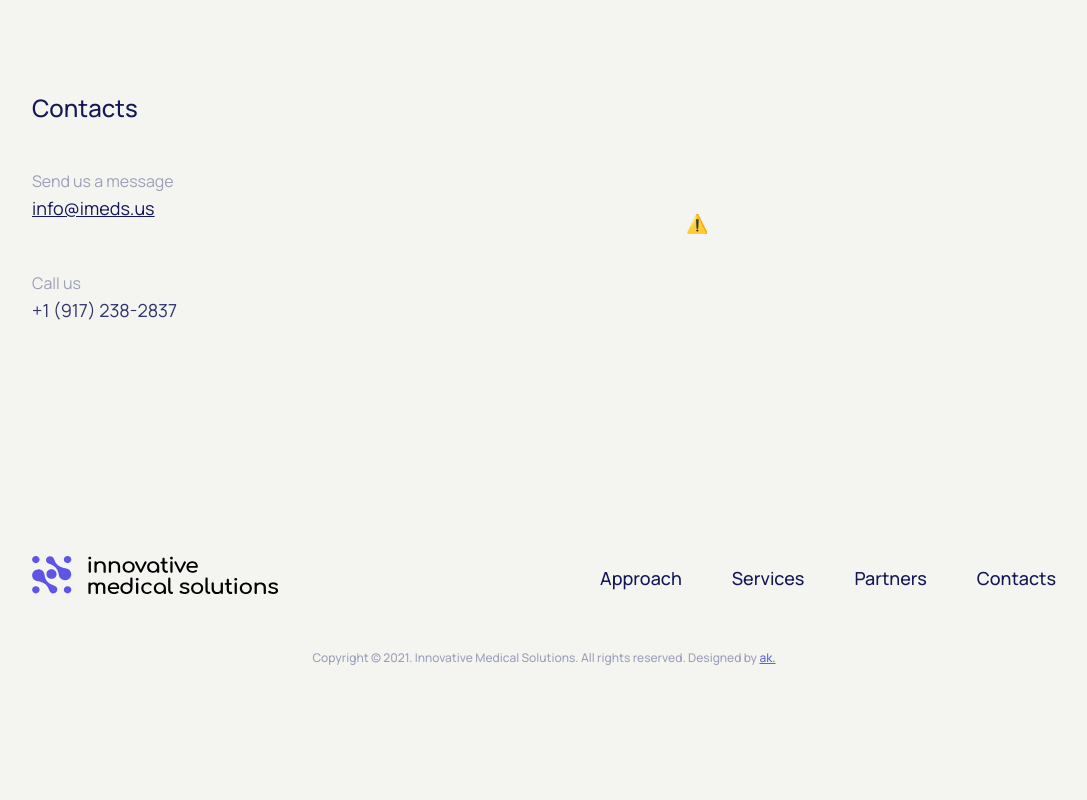
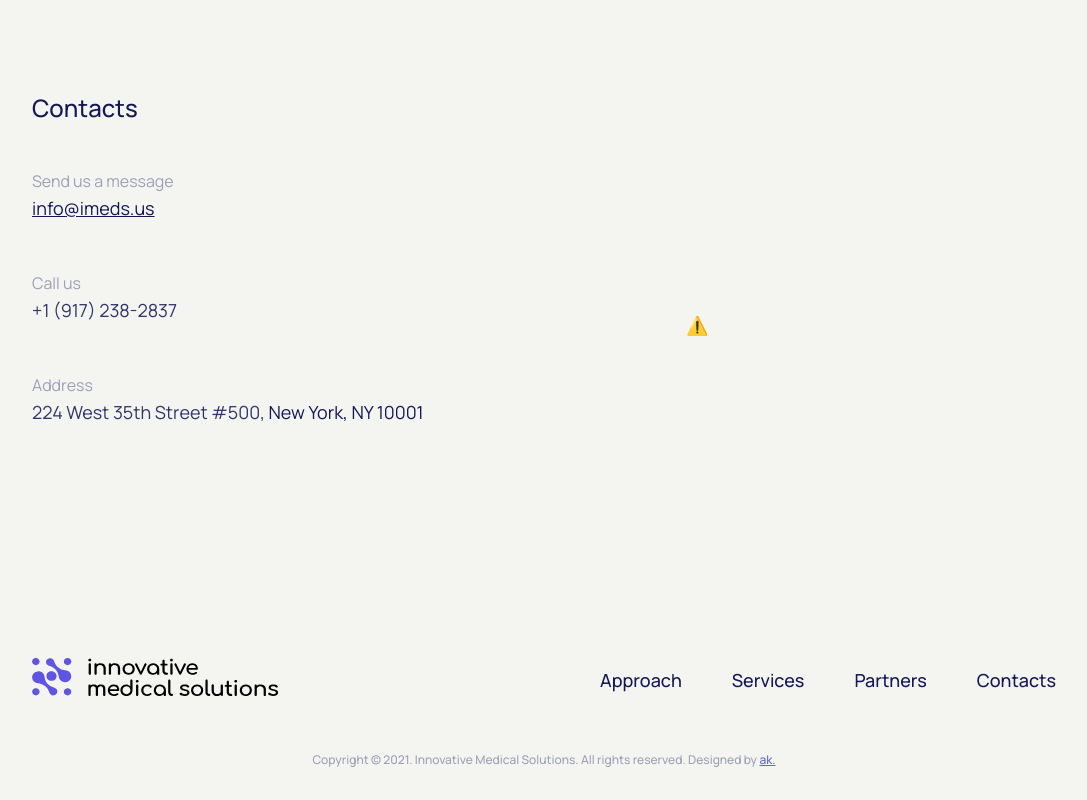
Before and after one commit to AnastasiaArt/ims, a website built with webpack: page src/index.html in a window 1280 px wide. Shown: the part 3906-4706 px from the top of the page, without its empty margins (96-1183 px from the left). Before the commit the page ends 4604 px from the top, so only its background shows below. Built offline with nearby package versions, Linux system fonts and the light colour scheme; no server answers.

Commit message:
added address

```diff
--- a/src/index.html
+++ b/src/index.html
@@ -150,9 +150,15 @@
                         <span class="contacts__address-name">Send us a message</span>
                         <p><a href="mailto:info@imeds.us">info@imeds.us</a></p>
                     </div>
-                    <dip class="contacts__address-item mb-0">
+                    <div class="contacts__address-item">
                         <span class="contacts__address-name">Call us</span>
                         <p>+1 (917) 238-2837</p>
+                    </div>
+                    <dip class="contacts__address-item contacts__address-item--full-width mb-0">
+                        <span class="contacts__address-name">Address</span>
+                        <p>224 West 35th Street #500, <span class="no-wrap-text">New York,</span>
+                            <span class="no-wrap-text">NY 10001</span>
+                        </p>
                     </dip>
                 </div>
                 <div class="contacts__animate">
--- a/src/scss/components/contacts.scss
+++ b/src/scss/components/contacts.scss
@@ -18,6 +18,11 @@
 
   &__address-item{
     width: 46%;
+
+    &--full-width {
+      margin-top: 30px;
+      width: 100%;
+    }
   }
 
   &__address-name {
@@ -76,6 +81,9 @@
     &__address-item {
       width: 100%;
       margin-bottom: 48px;
+      &--full-width {
+        margin-top: 0;
+      }
     }
   }
 }
```
Also changed, not shown: dist/bundle.0d56cd29bab9cc4f2032.js.LICENSE.txt (renamed from dist/bundle.5de63c91be8d4cf1611e.js.LICENSE.txt), dist/index.html, 4 other files.
